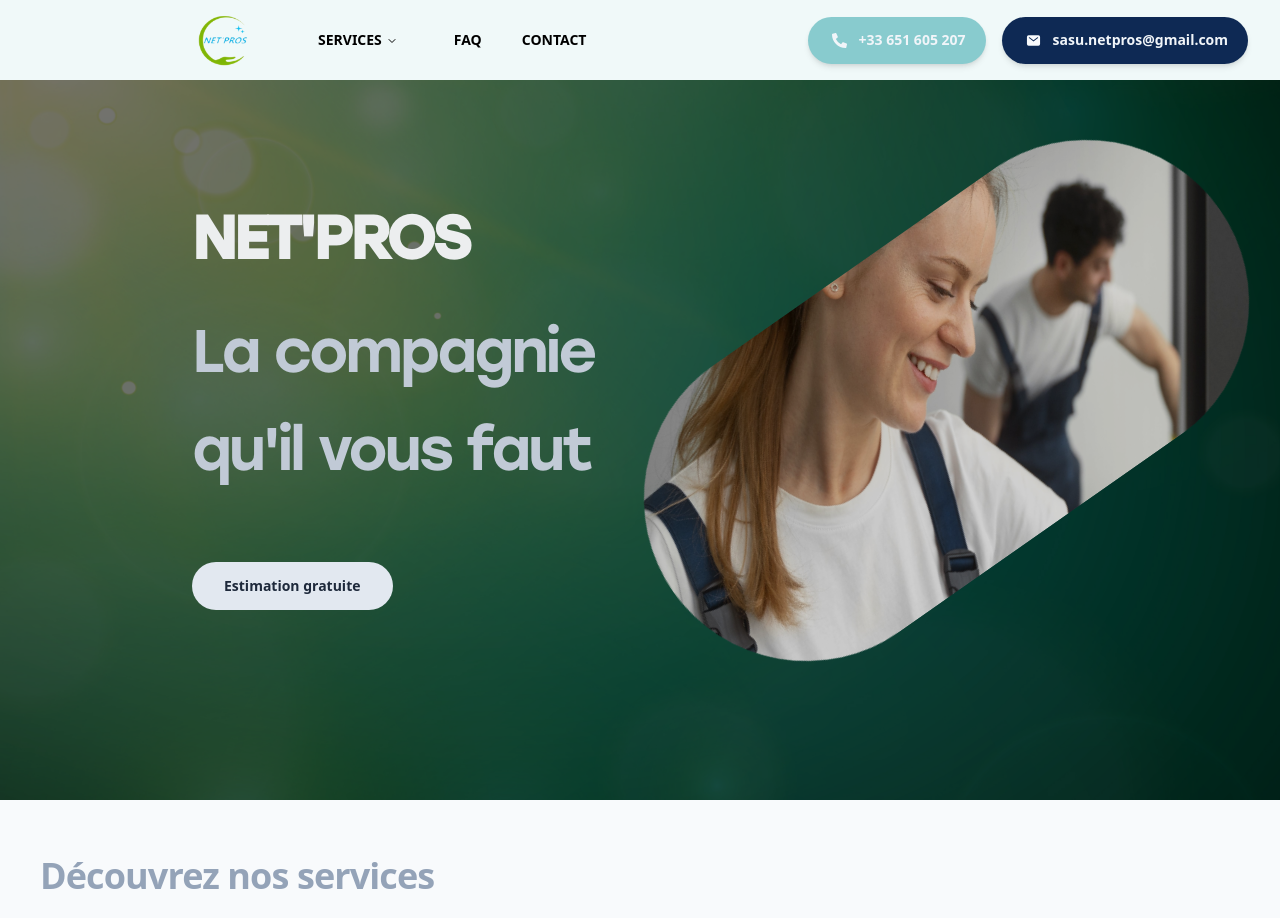
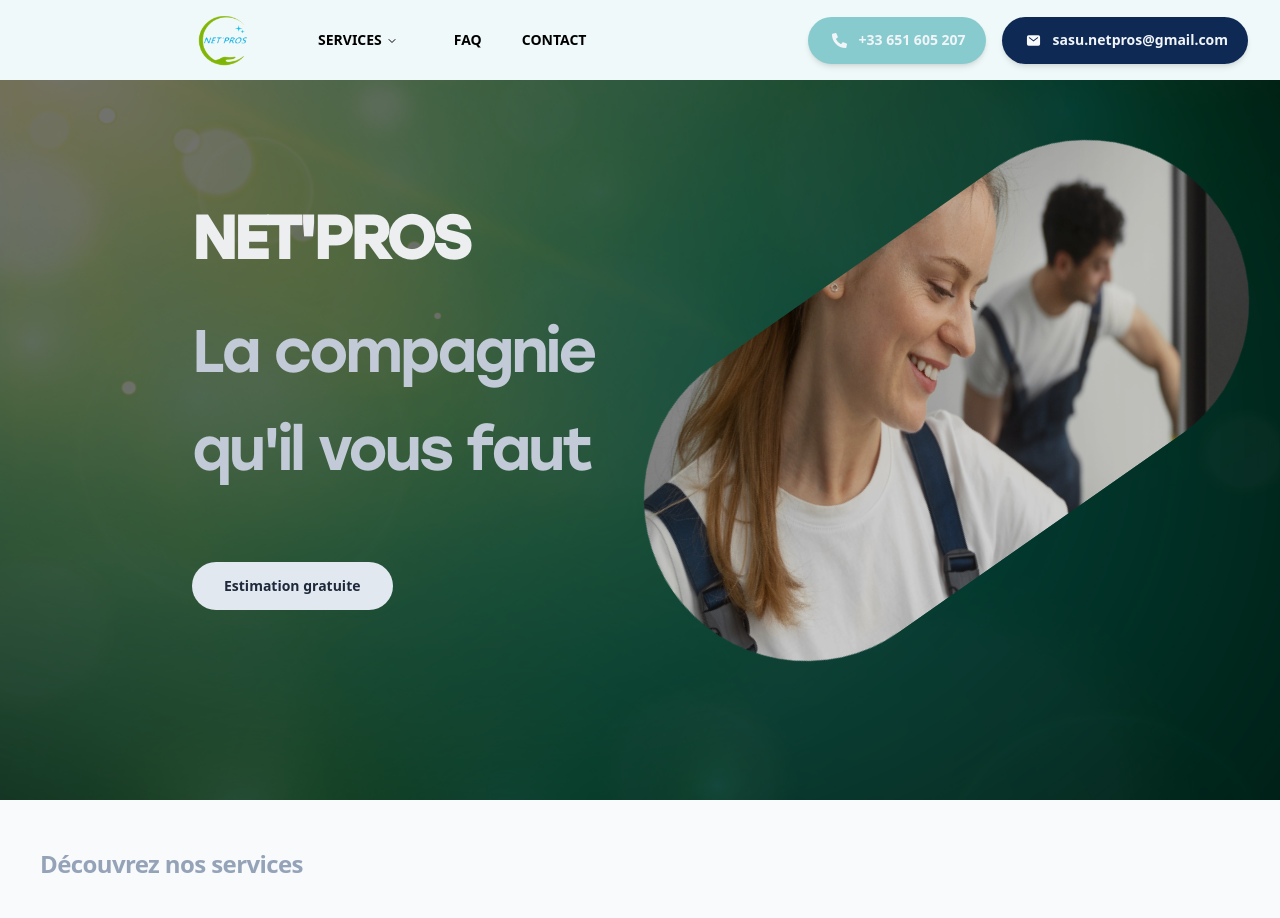
Before and after one commit to netproam/netpro, a Next.js app: page / in a window 1280 px wide. Shown: the top 918 px of the page. Built offline with nearby package versions, Linux system fonts and the light colour scheme.

Commit message:
une meilleur version pour la version detailler des produits

```diff
--- a/src/components/section/NewServiceSection.tsx
+++ b/src/components/section/NewServiceSection.tsx
@@ -70,10 +70,10 @@ const NewServicesSection = () => {
 
  {/**Ceci c'est pour le texte qui s'affiche */}
 <div className="flex flex-col h-fit   w-full  justify-center items-center  lg:gap-0 lg:px-10">
-    <div className="flex text-sm px-4 text-center lg:px-0 flex-col
+    <div className="flex text-sm px-4  text-start lg:px-0 flex-col
      w-full gap-2 justify-center items-center lg:items-start ">
-    <h2 className="text-center lg:text-start text-3xl  pt-4  text-slate-400
-     lg:text-4xl font-semibold  tracking-tight ">{allData[0].soustitre}</h2>
+    <h2 className="text-start  w-full text-xl  pt-2  text-slate-400
+     lg:text-2xl font-semibold  tracking-tight ">{allData[0].soustitre}</h2>
 
     </div>
 
```
